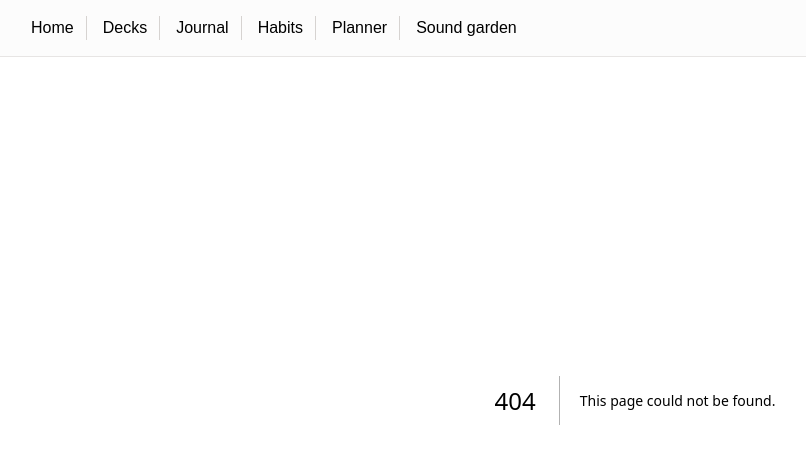
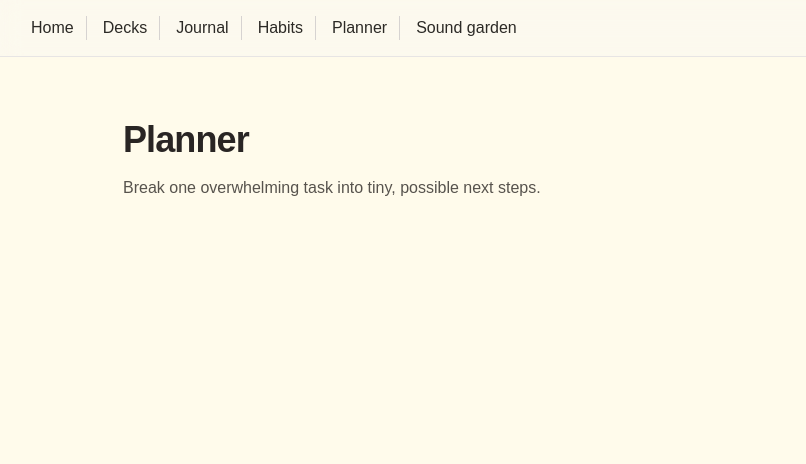
Before and after one commit to mollyckane/insou, a Next.js app: page /planner in a window 1280 px wide. Before the commit this address had no page. Shown: the top 464 px of the page, without its empty margins (5-811 px from the left). Built offline with nearby package versions, Linux system fonts and the light colour scheme.

Commit message:
Add placeholder pages for core app sections
Create new route pages for Habits, Journal, Planner, and Sound Garden under `src/app/*/page.js`. Each page adds a simple heading and supportive intro copy with distinct background styling, establishing the basic structure for these feature areas.

```diff
--- /dev/null
+++ b/src/app/habits/page.js
@@ -0,0 +1,12 @@
+export default function HabitsPage() {
+    return (
+        <main className="min-h-screen bg-emerald-50 px-6 py-30 text-stone-800">
+            <div className="mx-auto max-w-5xl">
+                <h1 className="text-4xl font-semibold tracking-tight">Habits</h1>
+                <p className="mt-4 text-stone-600">
+                    Track helpful and unhelpful habits in a simple, non-judgemental way.
+                </p>
+            </div>
+        </main>
+    );
+}
--- /dev/null
+++ b/src/app/journal/page.js
@@ -0,0 +1,12 @@
+export default function JournalPage() {
+    return (
+        <main className="min-h-screen bg-stone-50 px-6 py-30 text-stone-800">
+            <div className="mx-auto max-w-5xl">
+                <h1 className="text-4xl font-semibold tracking-tight">Journal</h1>
+                <p className="mt-4 text-stone-600">
+                    A space for notes, brain-dumps, reflections, and gentle prompts.
+                </p>
+            </div>
+        </main>
+    );
+}
--- /dev/null
+++ b/src/app/planner/page.js
@@ -0,0 +1,12 @@
+export default function PlannerPage() {
+    return (
+        <main className="min-h-screen bg-amber-50 px-6 py-30 text-stone-800">
+            <div className="mx-auto max-w-5xl">
+                <h1 className="text-4xl font-semibold tracking-tight">Planner</h1>
+                <p className="mt-4 text-stone-600">
+                    Break one overwhelming task into tiny, possible next steps.
+                </p>
+            </div>
+        </main>
+    );
+}
--- /dev/null
+++ b/src/app/sound-garden/page.js
@@ -0,0 +1,12 @@
+export default function SoundGardenPage() {
+    return (
+        <main className="min-h-screen bg-sky-50 px-6 py-30 text-stone-800">
+            <div className="mx-auto max-w-5xl">
+                <h1 className="text-4xl font-semibold tracking-tight">Sound Garden</h1>
+                <p className="mt-4 text-stone-600">
+                    Build a calming atmosphere by turning soft looping sounds on and off.
+                </p>
+            </div>
+        </main>
+    );
+}
```
